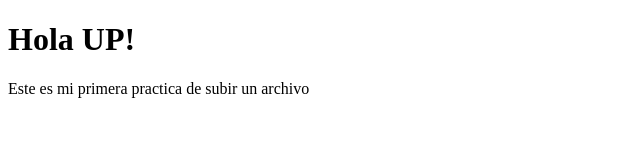
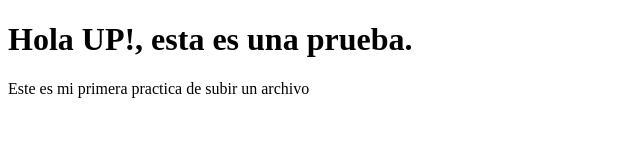
Before and after one commit to carlosaalbertolazaro/Webaapp, a plain HTML site: page index.html in a window 1280 px wide. Shown: the whole page, without its empty margins (0-640 px from the left). Drawn offline with Linux system fonts and the light colour scheme.

Commit message:
Este es mi segundo commit de este archivo le agrege apellidos

```diff
--- a/index.html
+++ b/index.html
@@ -1,11 +1,11 @@
  <!DOCTYPE html>
 <HTML>
   <head>
-    <title>Carlos ALberto</title>
+    <title>Carlos ALberto Lazaro Aguilar</title>
   </head>
   <body>
     <div id="una capa">
-      <h1>Hola UP!</h1>
+      <h1>Hola UP!, esta es una prueba.</h1>
       <p>Este es mi primera practica de subir un archivo</p>
     </div>
   </body>
```
